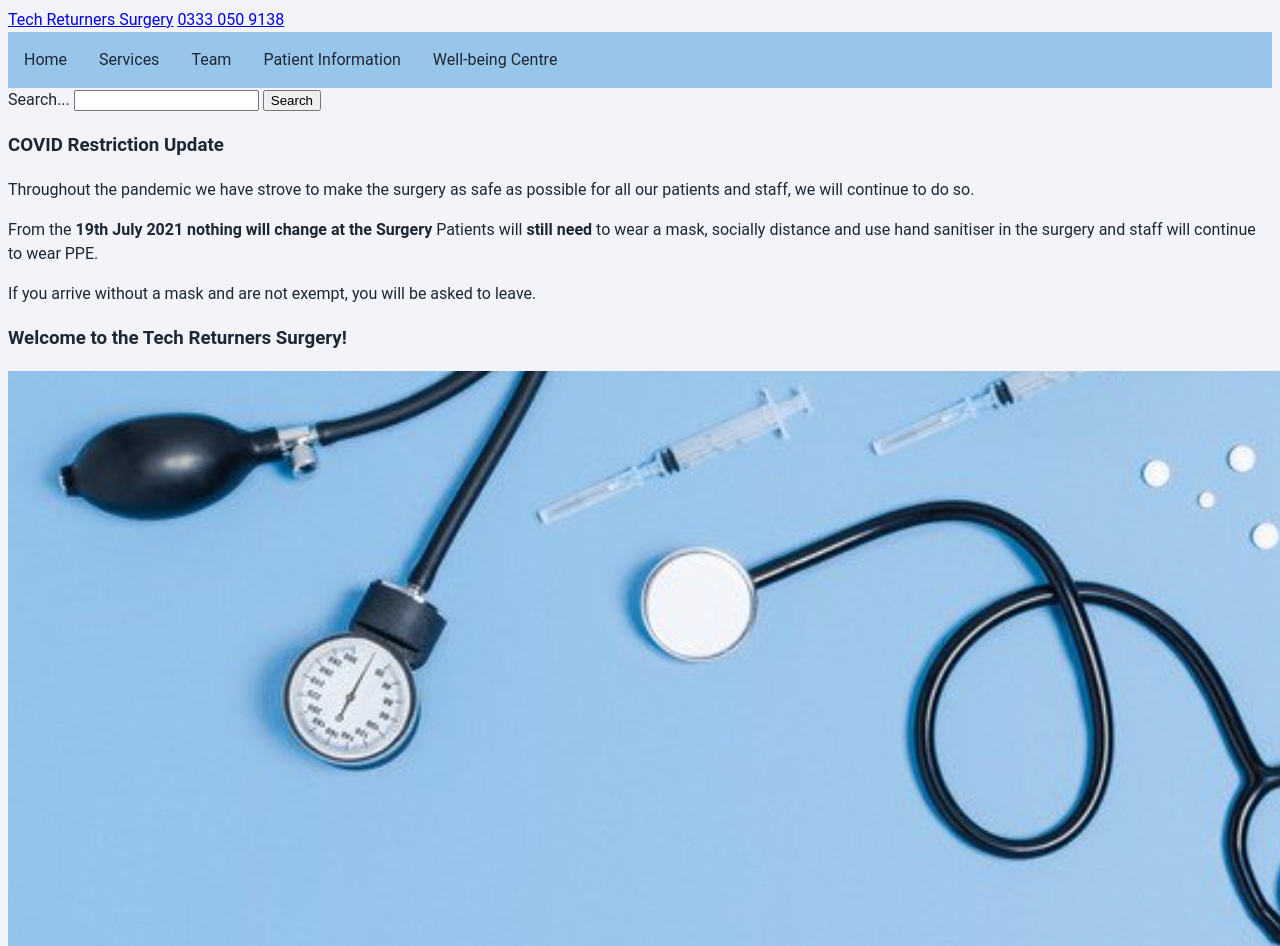
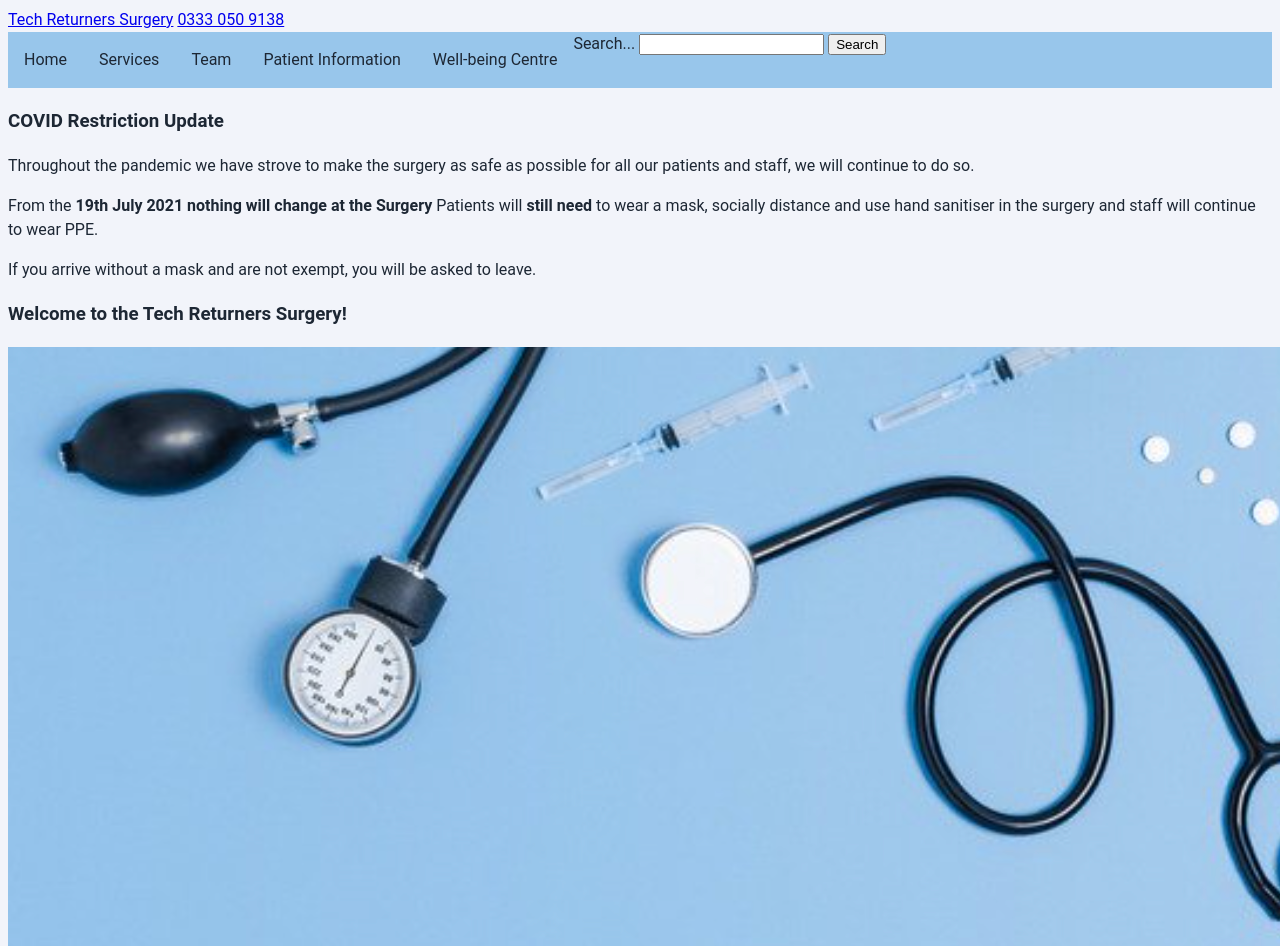
Before and after one commit to hayleyashby7/css-key-concepts, a plain HTML site: page index.html in a window 1280 px wide. Shown: the top 946 px of the page. Drawn offline with Linux system fonts and the light colour scheme.

Commit message:
Bring search into the same section as nav links

```diff
--- a/index.html
+++ b/index.html
@@ -14,6 +14,7 @@
 			<a href="tel:03330509138">0333 050 9138</a>
 		</header>
 
+		<section class="nav-bar">
 			<nav>
 				<ul>
 					<li><a href="#">Home</a></li>
@@ -27,6 +28,7 @@
 			<label for="site-search">Search...</label>
 			<input type="search" id="site-search" name="search" aria-label="Search through site content" />
 			<button type="submit">Search</button>
+		</section>
 
 		<section>
 			<h3><strong>COVID Restriction Update</strong></h3>
--- a/styles.css
+++ b/styles.css
@@ -13,12 +13,15 @@ body {
 	line-height: 1.5;
 }
 
+.nav-bar {
+	overflow: hidden;
+	background-color: var(--blue);
+}
+
 nav ul {
 	list-style: none;
 	margin: 0;
 	padding: 0;
-	overflow: hidden;
-	background-color: var(--blue);
 }
 
 nav li {
```
Lines whose indentation alone changed are shown as unchanged.
